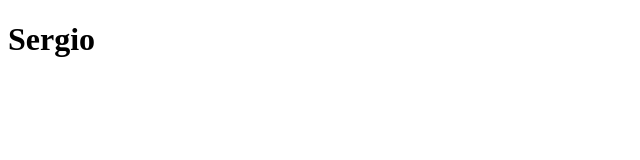
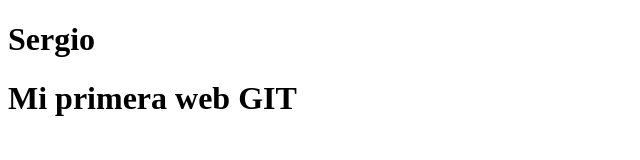
Before and after one commit to sergio-h-a/MASANZ_2223_SMR2_XHA, a plain HTML site: page index.html in a window 1280 px wide. Shown: the whole page, without its empty margins (0-640 px from the left). Drawn offline with Linux system fonts and the light colour scheme.

Commit message:
Update index.html

```diff
--- a/index.html
+++ b/index.html
@@ -5,5 +5,6 @@
 </head>
 <body>
     <h1>Sergio</h1>
+    <h1>Mi primera web GIT</h1>
 </body>
 </html>
```
